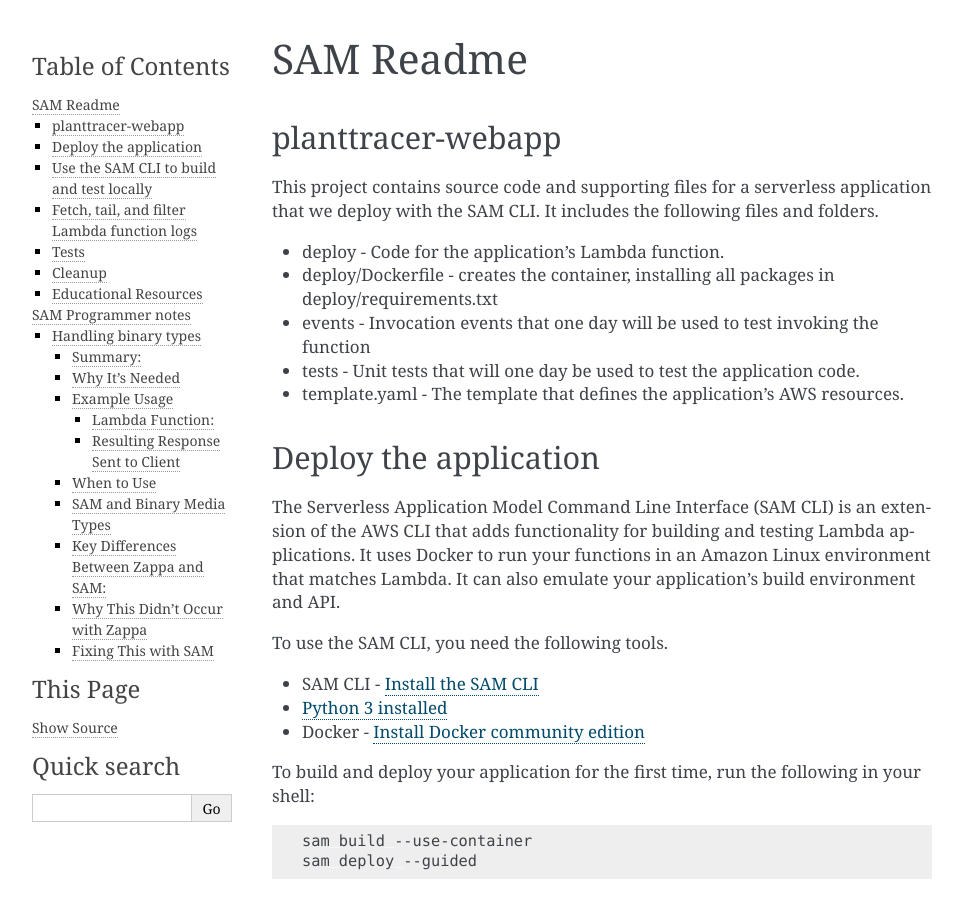
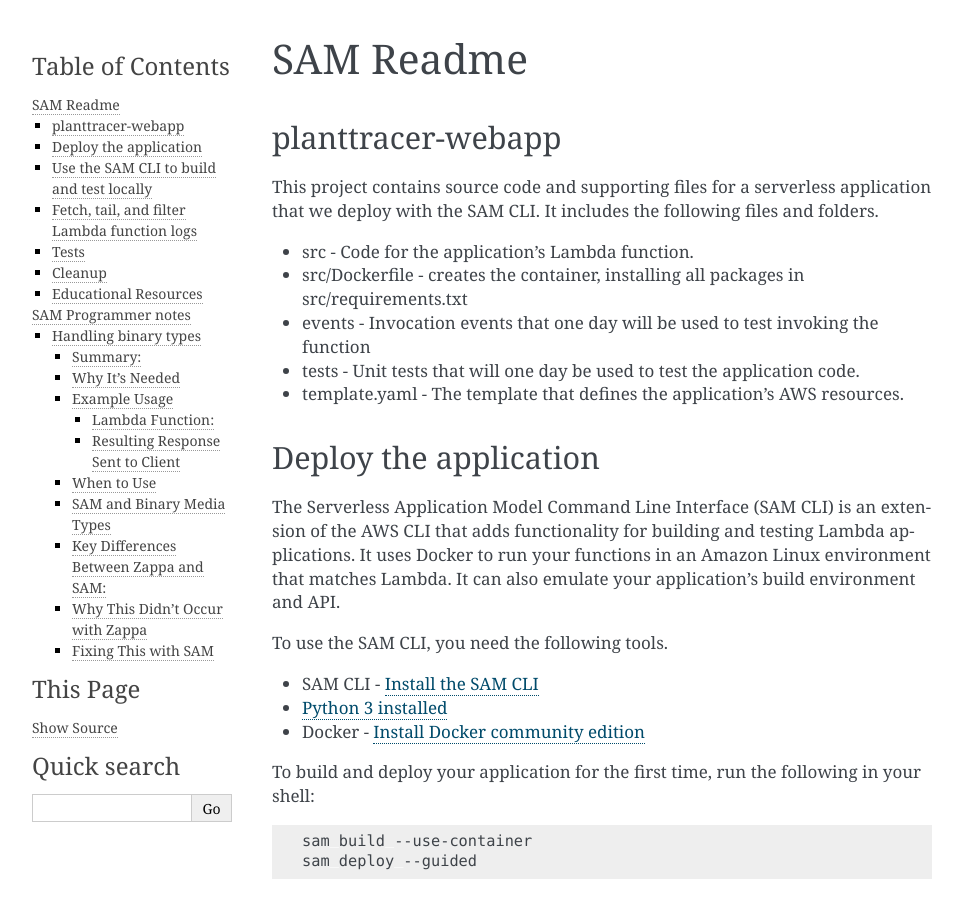
Before and after one commit to Plant-Tracer/webapp, a Sphinx documentation site: the page built from docs/README_SAM.md, in a window 1280 px wide and 900 px high. Shown: the whole window, without its empty margins (148-1111 px from the left). Built offline with Sphinx 7.4.7, drawn with Linux system fonts in a browser that asks for light colours; the version number is read from the project's files by our own code.

Commit message:
fixed doc

```diff
--- a/docs/DevSetupUbuntu.rst
+++ b/docs/DevSetupUbuntu.rst
@@ -24,9 +24,9 @@ Setting Up Plant-Tracer webapp on Ubuntu 24.04
     sudo apt install ubuntu-desktop
     # Ubuntu 24.01 ships with python3.10. We need python 3.11 or greater.
 
--  Add [client] and [smtp] and [imap] sections to deploy/etc/credential-localhost.ini then::
+-  Add [client] and [smtp] and [imap] sections to src/etc/credential-localhost.ini then::
 
-    export PLANTTRACER_CREDENTIALS=deploy/etc/credential-localhost.ini
+    export PLANTTRACER_CREDENTIALS=src/etc/credential-localhost.ini
     make start_local_minio
     make start_local_dynamodb
     make make-local-bucket
--- a/docs/DeveloperSetup.rst
+++ b/docs/DeveloperSetup.rst
@@ -75,7 +75,7 @@ Setup Steps
 
     .. code-block::
 
-       export PLANTTRACER_CREDENTIALS=deploy/etc/credentials-localhost.ini
+       export PLANTTRACER_CREDENTIALS=src/etc/credentials-localhost.ini
        make make-local-demo
 
 #. Run the self-tests:
@@ -98,7 +98,7 @@ Setup Steps
 
    .. code-block::
 
-    DYNAMODB_TABLE_PREFIX=demo- AWS_ACCESS_KEY_ID=minioadmin AWS_SECRET_ACCESS_KEY=minioadmin AWS_ENDPOINT_URL_S3=http://localhost:9100/ AWS_ENDPOINT_URL_DYNAMODB=http://localhost:8010/ AWS_DEFAULT_REGION=us-east-1 PLANTTRACER_S3_BUCKET=planttracer-local PLANTTRACER_CREDENTIALS=deploy/etc/credentials-localhost.ini venv/bin/python dbutil.py --create_course --course_name "Test Course" --course_id "test" --admin_email sbarber2+admin@gmail.com --admin_name "Steve Admin Barber"
+    DYNAMODB_TABLE_PREFIX=demo- AWS_ACCESS_KEY_ID=minioadmin AWS_SECRET_ACCESS_KEY=minioadmin AWS_ENDPOINT_URL_S3=http://localhost:9100/ AWS_ENDPOINT_URL_DYNAMODB=http://localhost:8010/ AWS_DEFAULT_REGION=us-east-1 PLANTTRACER_S3_BUCKET=planttracer-local PLANTTRACER_CREDENTIALS=src/etc/credentials-localhost.ini venv/bin/python dbutil.py --create_course --course_name "Test Course" --course_id "test" --admin_email sbarber2+admin@gmail.com --admin_name "Steve Admin Barber"
 
 #. The information for the new course will be output and look something like this:
 
@@ -145,7 +145,7 @@ Running Locally Quick Start
 
    .. code-block::
 
-    export PLANTTRACER_CREDENTIALS=deploy/etc/credentials-localhost.ini
+    export PLANTTRACER_CREDENTIALS=src/etc/credentials-localhost.ini
     make run-local-debug # Ctrl-C to quit
 
 #. Sometimes, it is necessary to manually clear the cookies that Plant-Tracer/webapp creates in a browser. These cookies are of the form "api_key-"+my_database_name. Here is an example:
--- a/docs/README_SAM.md
+++ b/docs/README_SAM.md
@@ -4,8 +4,8 @@
 
 This project contains source code and supporting files for a serverless application that we deploy with the SAM CLI. It includes the following files and folders.
 
-- deploy - Code for the application's Lambda function.
-- deploy/Dockerfile - creates the container, installing all packages in deploy/requirements.txt
+- src - Code for the application's Lambda function.
+- src/Dockerfile - creates the container, installing all packages in src/requirements.txt
 - events - Invocation events that one day will be used to test invoking the function
 - tests - Unit tests that will one day be used to test the application code.
 - template.yaml - The template that defines the application's AWS resources.
--- a/docs/conf.py
+++ b/docs/conf.py
@@ -12,11 +12,11 @@ import sys
 from os.path import dirname,abspath,join
 MY_DIR = dirname(abspath(__file__))
 ROOT_DIR = dirname(MY_DIR)
-DEPLOY_DIR = join(ROOT_DIR,'deploy')
+SRC_DIR = join(ROOT_DIR,'src')
 
 sys.path.insert(0, ROOT_DIR)
 
-from deploy.app.constants import __version__
+from src.app.constants import __version__
 
 project = 'Plant Tracer Web Application'
 copyright = '2023-2025 Simson Garfinkel, Steven E. Barber, JoAnn Juzefyk, Eric D. Brenner'
```
Also changed, not shown: docs/mv1.rst (+4 -4 lines).
